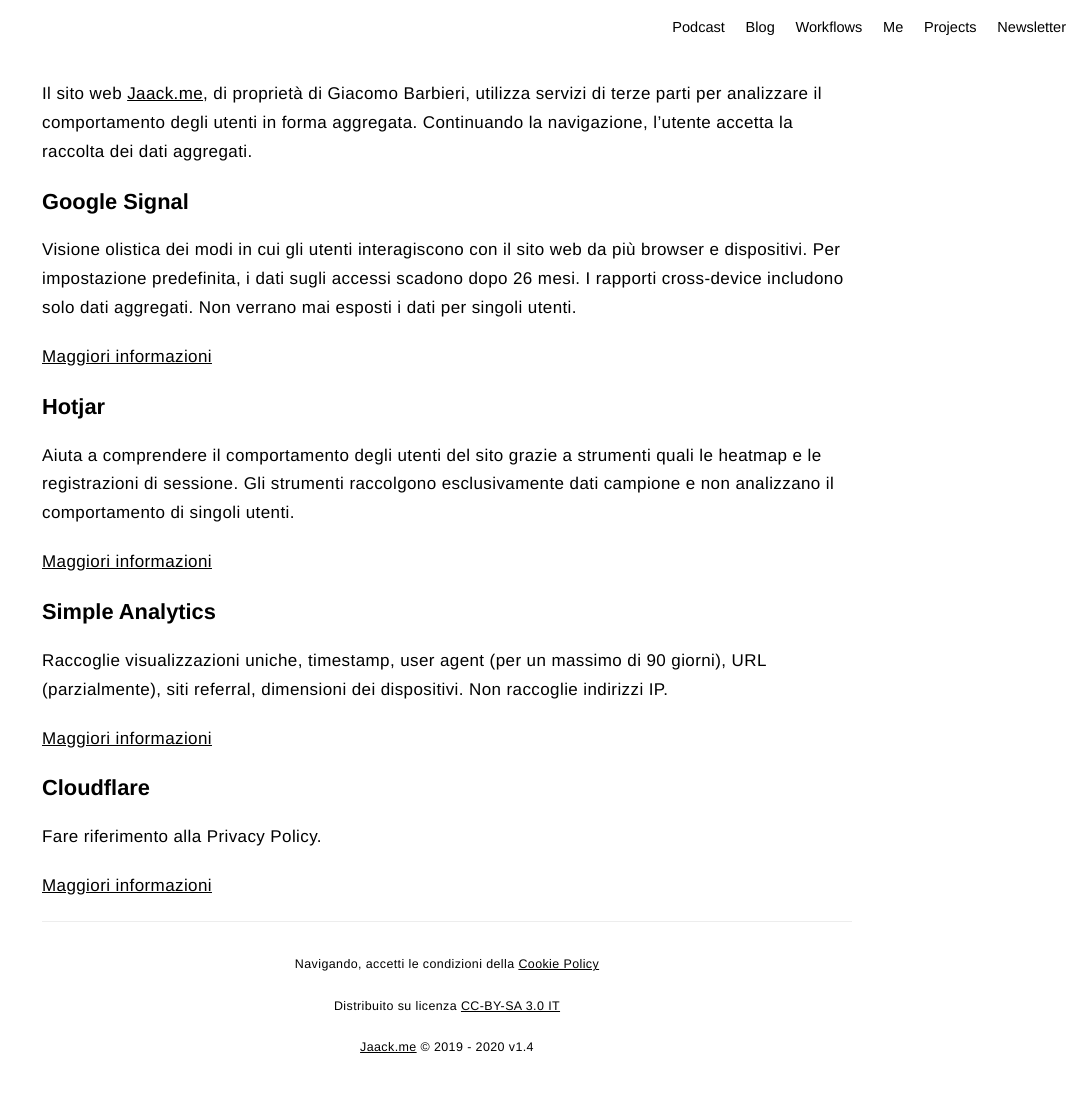
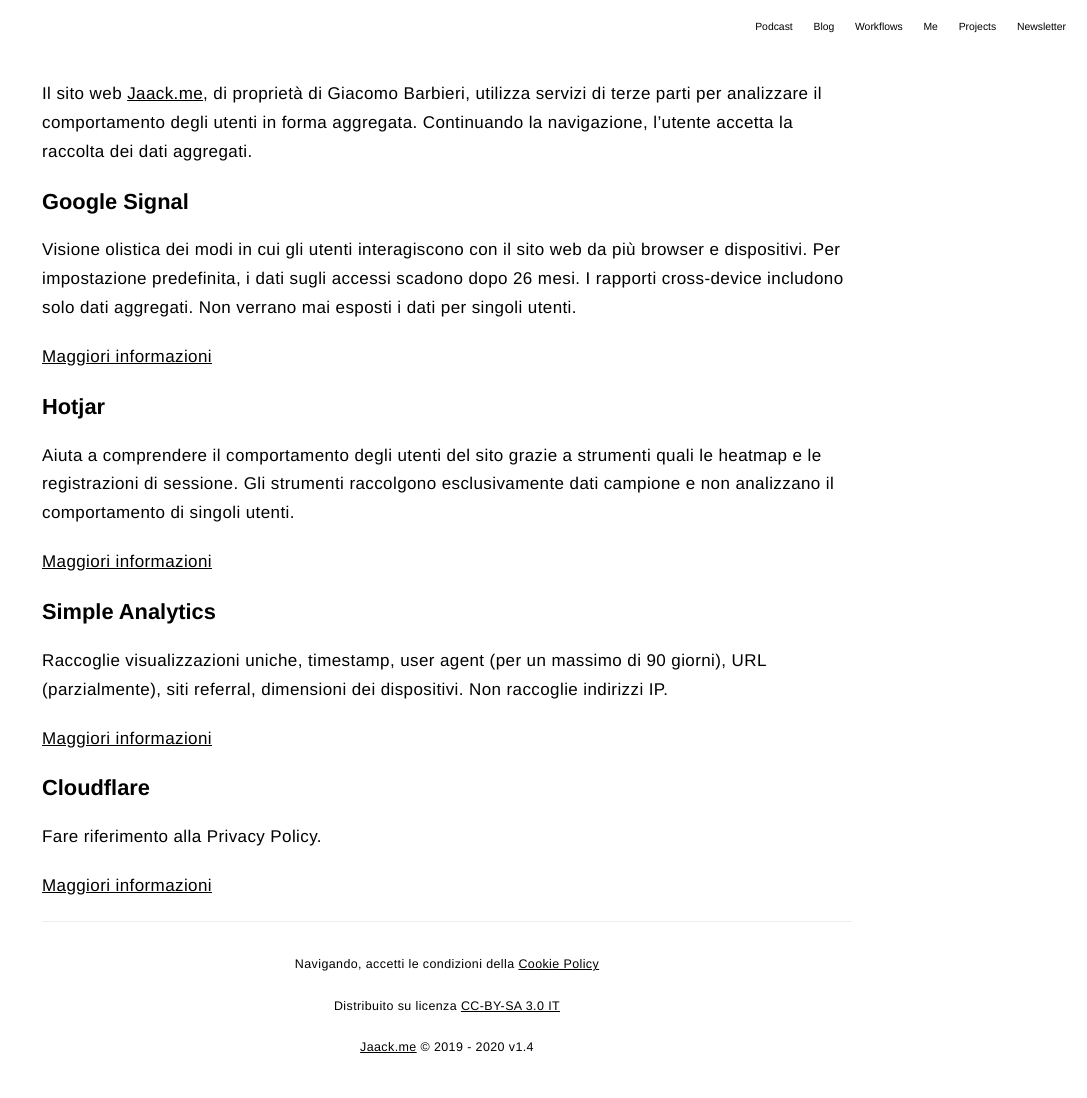
Before and after one commit to iJaack/Jaack, a Jekyll site: the page built from cookies.md, in a window 1280 px wide. Shown: the whole page, without its empty margins (193-1280 px from the left). Built offline with Jekyll 4.4.1, drawn with Linux system fonts in a browser that asks for light colours; comment, search, counter and statistics services are not loaded.

Commit message:
Adjust margin and nav

```diff
--- a/_sass/components/nav.sass
+++ b/_sass/components/nav.sass
@@ -24,7 +24,7 @@
         padding: 0 13px 0
 
         > .item > .link
-            font-size: 1.4rem
+            font-size: 1rem
             padding: 15px 8px
 
 .nav-home
```
